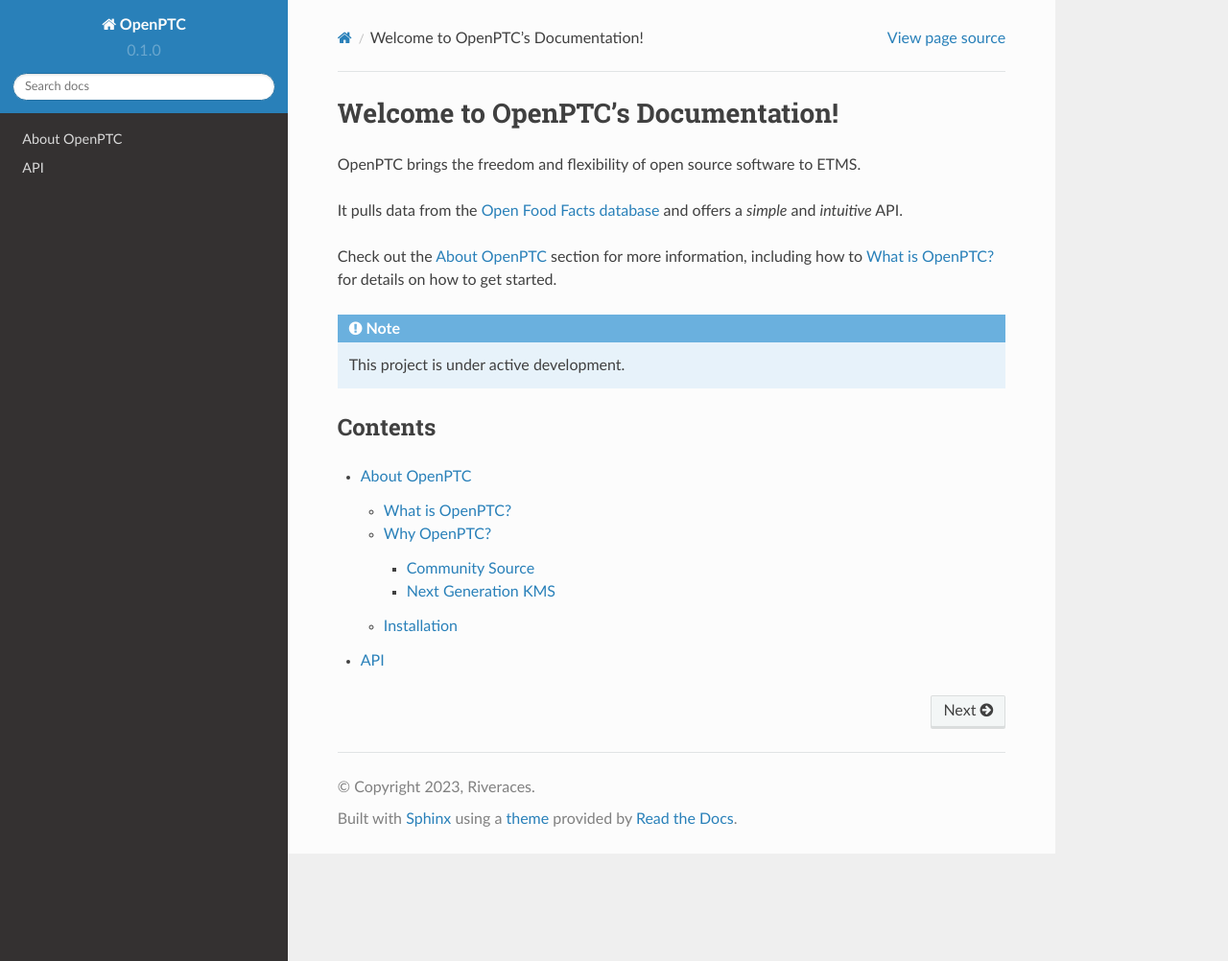
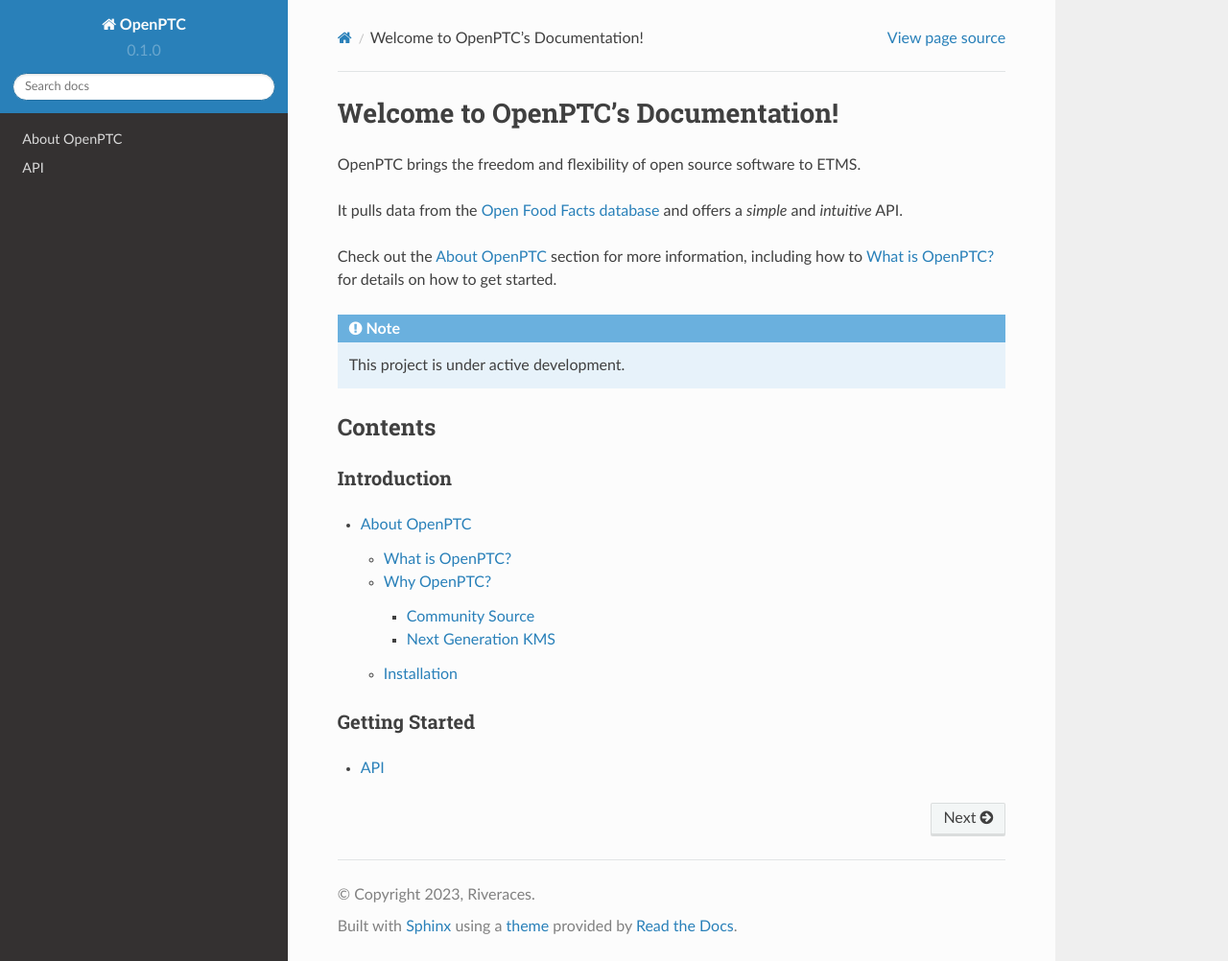
Before and after one commit to ajh30117/readthedocs-test, a Sphinx documentation site: the page built from docs/source/index.rst, in a window 1280 px wide and 1002 px high. Shown: the whole window at 96% size. Built offline with Sphinx 7.4.7 and the Read the Docs theme 2.0.0, drawn with Linux system fonts in a browser that asks for light colours.

Commit message:
Update index.rst

```diff
--- a/docs/source/index.rst
+++ b/docs/source/index.rst
@@ -15,8 +15,20 @@
 
 Contents
 --------
+
+
+Introduction
+***********************
+
 .. toctree::
    :maxdepth: 4
 
    intro
+
+Getting Started
+**********************
+
+.. toctree::
+   :maxdepth: 4
+
    api
```
